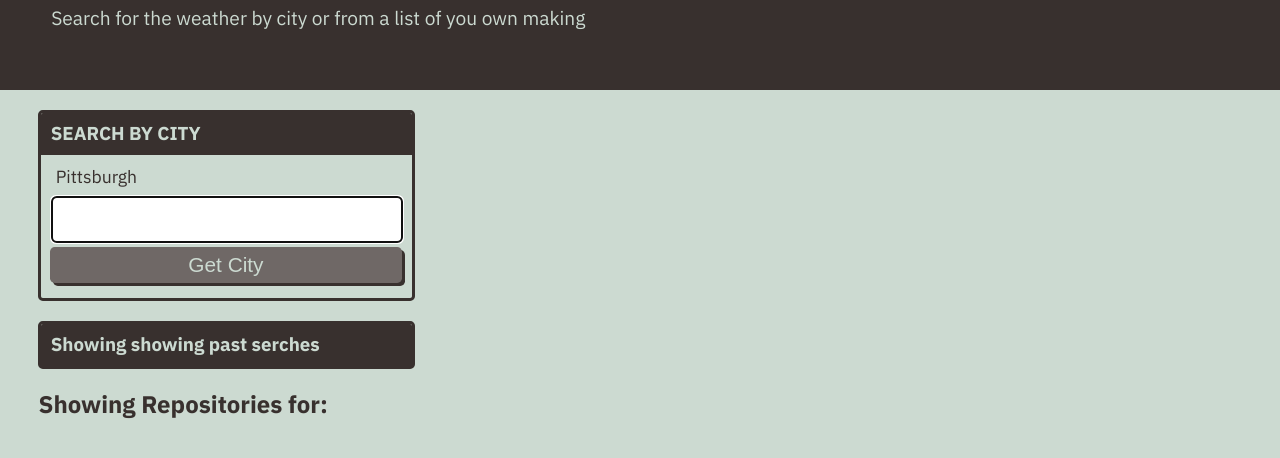
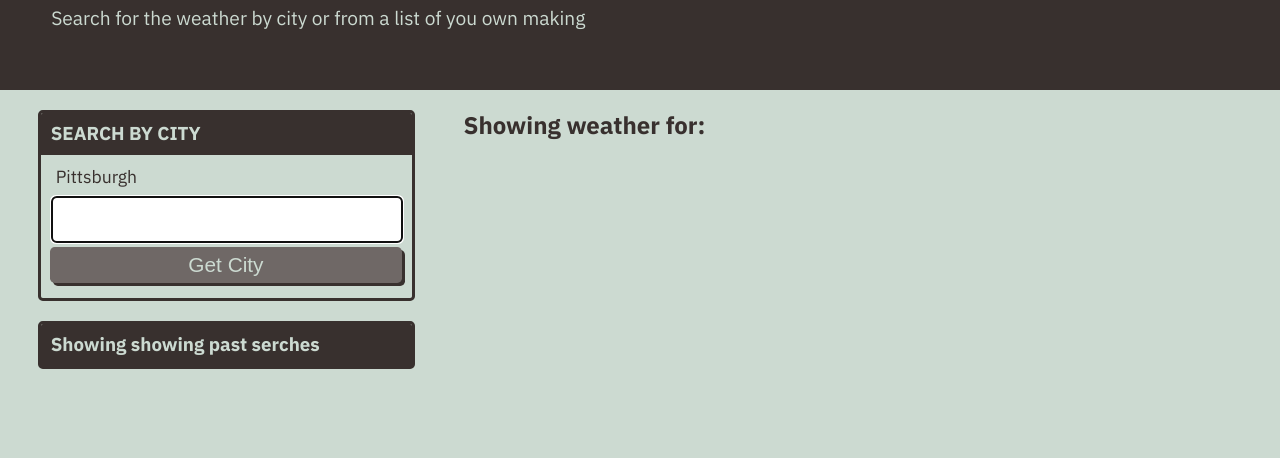
Before and after one commit to CrowTrooper202/weather-app, a plain HTML site: page index.html in a window 1280 px wide. Shown: the part 114-572 px from the top of the page. Drawn offline with Linux system fonts and the light colour scheme.

Commit message:
relatcated weather display conttainer

```diff
--- a/index.html
+++ b/index.html
@@ -37,16 +37,11 @@
                     <div id="city-container" class="list-group"></div>
                 </div>
               </div>
-
-
-
-              <div class="col-12 col-md-8">
-                <h2 class="subtitle">Showing Repositories for: <span id="weather-search-term"></span></h2>
-                <div id="weather-container" class="list-group"></div>
-              </div>
-
-
         </div>
+        <div class="col-12 col-md-8">
+            <h2 class="subtitle">Showing weather for: <span id="weather-search-term"></span></h2>
+            <div id="weather-container" class="list-group"></div>
+          </div>
     </main>
     <script src="./script.js"></script>
 </body>
```
